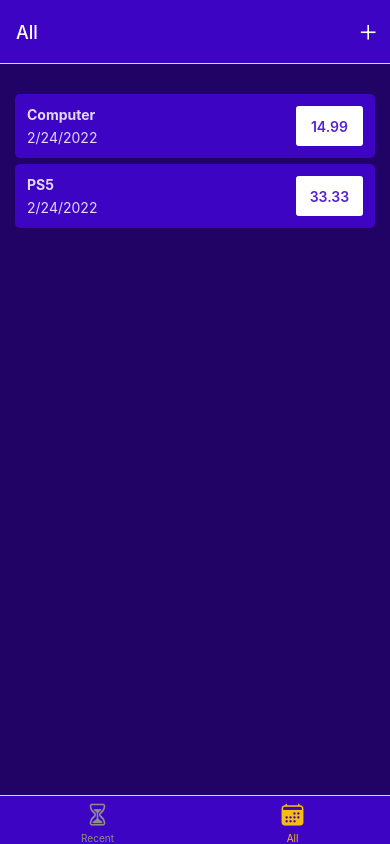
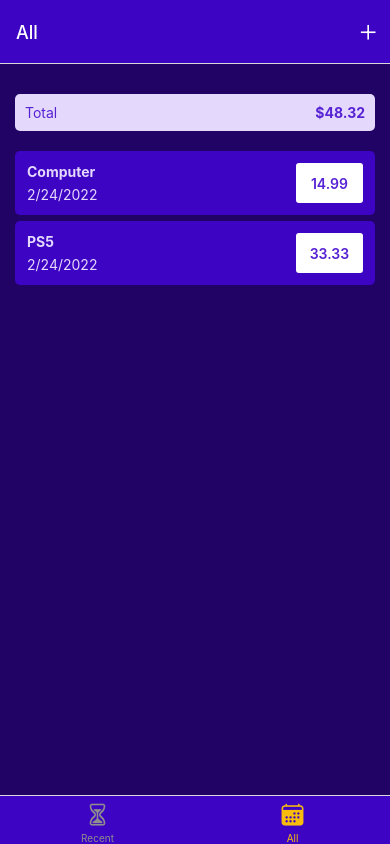
Before and after one commit to Lonerr7/React-Native-Expense-Tracker, a React Native app: screen /All in a window 390 px wide. Built offline with nearby package versions, Linux system fonts and the light colour scheme.

Commit message:
4. Created ExpensesInfo Component which displays time period and total price

```diff
--- /dev/null
+++ b/src/components/Expenses/ExpensesInfo.js
@@ -0,0 +1,35 @@
+import { View, Text, StyleSheet } from 'react-native';
+import { GlobalStyles } from '../../helpers/styles';
+
+const ExpensesInfo = ({ timePeriod, totalPrice }) => {
+  return (
+    <View style={styles.container}>
+      <Text style={styles.timePeriod}>{timePeriod}</Text>
+      <Text style={styles.totalPrice}>${totalPrice}</Text>
+    </View>
+  );
+};
+
+const styles = StyleSheet.create({
+  container: {
+    width: '100%',
+    height: 37,
+    paddingVertical: 4,
+    paddingHorizontal: 10,
+    backgroundColor: GlobalStyles.colors.primary50,
+    borderRadius: 5,
+    marginBottom: 20,
+    flexDirection: 'row',
+    justifyContent: 'space-between',
+    alignItems: 'center',
+  },
+  timePeriod: {
+    color: GlobalStyles.colors.primary400,
+  },
+  totalPrice: {
+    color: GlobalStyles.colors.primary400,
+    fontWeight: '700',
+  },
+});
+
+export default ExpensesInfo;
--- /dev/null
+++ b/src/helpers/helpers.js
@@ -0,0 +1,2 @@
+export const countTotalPrice = (arr) =>
+  arr.reduce((prev, current) => prev.price + current.price);
--- a/src/screens/AllExpenses.js
+++ b/src/screens/AllExpenses.js
@@ -1,6 +1,8 @@
 import { View, Text, StyleSheet } from 'react-native';
 import { useSelector } from 'react-redux';
 import ExpenseItem from '../components/Expenses/ExpenseItem';
+import ExpensesInfo from '../components/Expenses/ExpensesInfo';
+import { countTotalPrice } from '../helpers/helpers';
 import { GlobalStyles } from '../helpers/styles';
 
 const AllExpenses = () => {
@@ -15,7 +17,14 @@ const AllExpenses = () => {
     />
   ));
 
-  return <View style={styles.container}>{expensesElements}</View>;
+  const totalPrice = countTotalPrice(expenses);
+
+  return (
+    <View style={styles.container}>
+      <ExpensesInfo timePeriod={'Total'} totalPrice={totalPrice} />
+      {expensesElements}
+    </View>
+  );
 };
 
 const styles = StyleSheet.create({
@@ -23,7 +32,7 @@ const styles = StyleSheet.create({
     flex: 1,
     backgroundColor: GlobalStyles.colors.primary800,
     paddingHorizontal: 15,
-    paddingTop: 30
+    paddingTop: 30,
   },
 });
 
```
